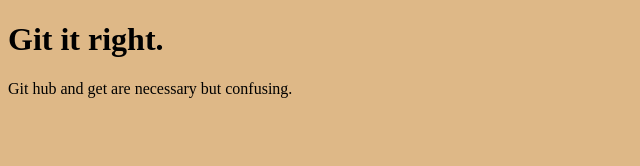
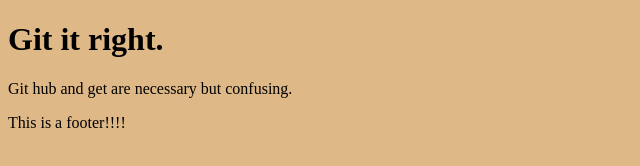
Before and after one commit to CurtCato/github101, a plain HTML site: page index.html in a window 1280 px wide. Shown: the whole page, without its empty margins (0-640 px from the left). Drawn offline with Linux system fonts and the light colour scheme.

Commit message:
I added a footergs

```diff
--- a/index.html
+++ b/index.html
@@ -12,5 +12,6 @@
    <p>
        Git hub and get are necessary but confusing.
    </p>
+   <footer>This is a footer!!!!</footer>
 </body>
 </html>
```
